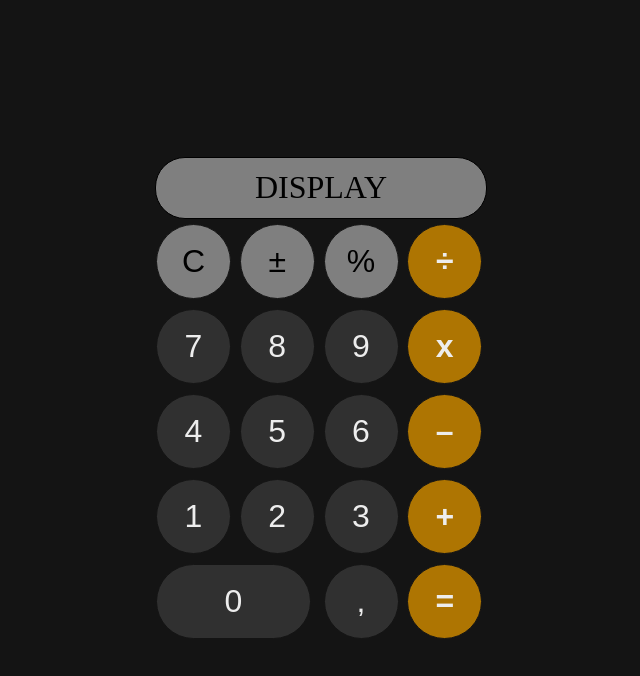
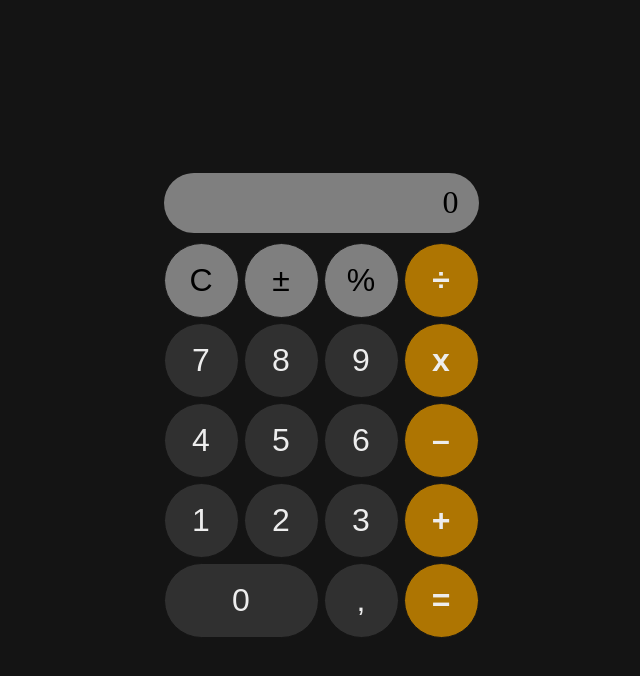
Before and after one commit to Siiwson/Calculator, a plain HTML site: page index.html in a window 1280 px wide. Shown: the whole page, without its empty margins (319-959 px from the left). Drawn offline with Linux system fonts and the light colour scheme.

Commit message:
Delete class row & add class buttons

```diff
--- a/index.html
+++ b/index.html
@@ -9,32 +9,24 @@
     </head>
     <body>
         <div class="container">
-            <div class="display" id="display">DISPLAY</div>
-            <div class="row">
+            <div class="display" id="display">0</div>
+            <div class="buttons">
                 <button id="clear" class="btn gray">C</button>
                 <button id="plus-minus" class="btn gray">±</button>
                 <button id="percent" class="btn gray">%</button>
                 <button id="divide" class="btn orange">÷</button>
-            </div>
-            <div class="row">
                 <button id="seven" class="btn dark-gray">7</button>
                 <button id="eight" class="btn dark-gray">8</button>
                 <button id="nine" class="btn dark-gray">9</button>
                 <button id="multiply" class="btn orange">x</button>
-            </div>
-            <div class="row">
                 <button id="four" class="btn dark-gray">4</button>
                 <button id="five" class="btn dark-gray">5</button>
                 <button id="six" class="btn dark-gray">6</button>
                 <button id="subtruck" class="btn orange">–</button>
-            </div>
-            <div class="row">
                 <button id="one" class="btn dark-gray">1</button>
                 <button id="two" class="btn dark-gray">2</button>
                 <button id="three" class="btn dark-gray">3</button>
                 <button id="add" class="btn orange">+</button>
-            </div>
-            <div class="row dbWidRow">
                 <button id="zero" class="btn dbWidBtn dark-gray">0</button>
                 <button id="dot" class="btn dark-gray">,</button>
                 <button id="equal" class="btn orange">=</button>
--- a/style.css
+++ b/style.css
@@ -13,13 +13,34 @@
     flex-direction: column;
 }
 
+.display {
+    width: 275px;
+    height: 60px;
+    background: #7f7f7f;
+    border-radius: 30px;
+    display: flex;
+    justify-content: flex-end;
+    align-items: center;
+    padding: 0 20px;
+    margin: 10px;
+    font-size: 2rem;
+}
+
+.buttons {
+    width: 315px;
+    display: grid;
+    grid-template-columns: repeat(4, 1fr);
+    grid-template-rows: repeat(5, 1fr);
+    grid-gap: 5px;
+    align-content: center;
+}
+
 .btn {
     width: 75px;
     height: 75px;
     border: 1px solid #141414;
     border-radius: 50%;
     cursor: pointer;
-    transition: all 0.3s ease-in-out;
     color: #ededed;
     font-size: 2rem;
 }
@@ -55,30 +76,3 @@
 .btn.dark-gray:hover {
     background: #9b9b9b;
 }
-
-.row {
-    width: 330px;
-    display: grid;
-    grid-template-columns: repeat(4, 1fr);
-    grid-gap: 5px;
-    align-content: center;
-    margin: 5px 0;
-}
-
-.row.dbWidRow {
-    grid-template-columns: repeat(4, 1fr);
-}
-
-.display {
-    width: 330px;
-    height: 60px;
-    background: #7f7f7f;
-    border: 1px solid #000;
-    border-radius: 30px;
-    cursor: pointer;
-    transition: all 0.3s ease-in-out;
-    display: flex;
-    justify-content: center;
-    align-items: center;
-    font-size: 2rem;
-}
```
